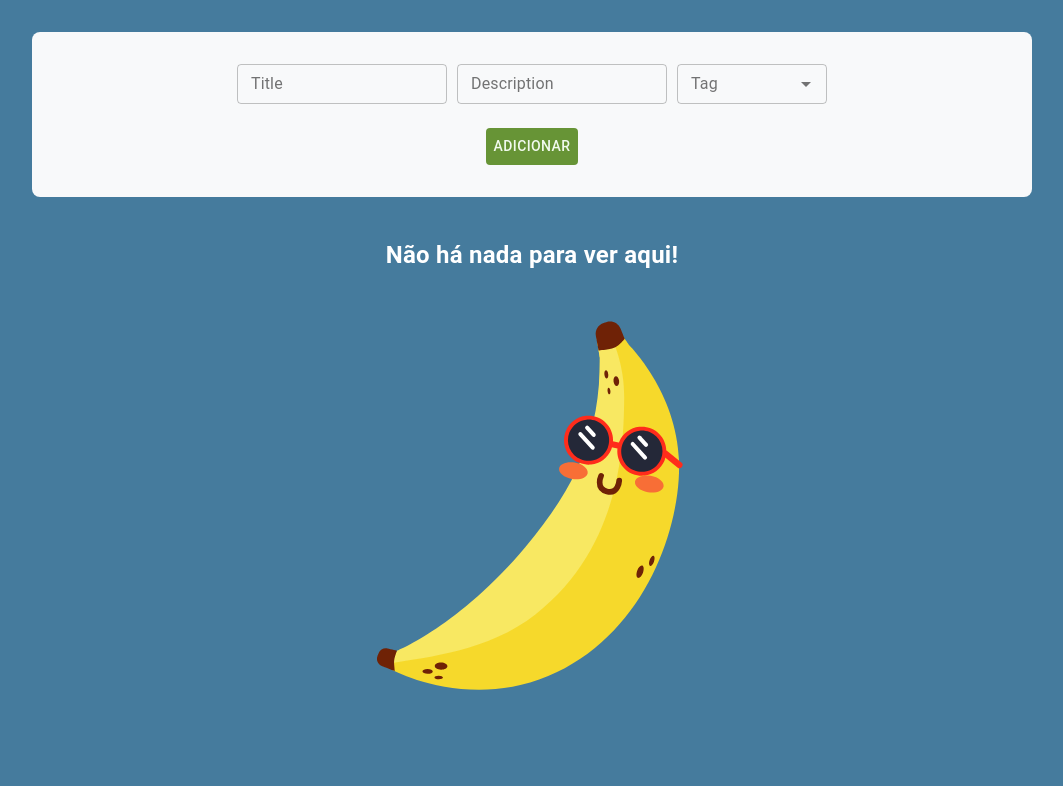
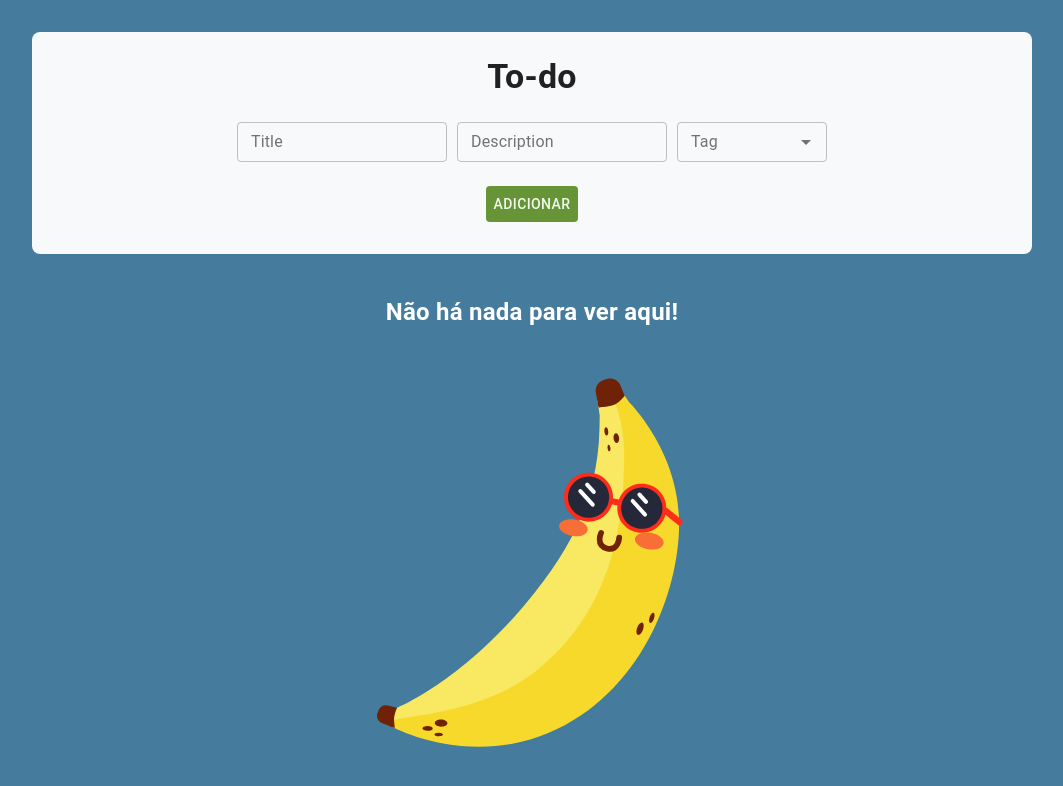
Before and after one commit to Leonardo-Antunes/project-todo, a React (Create React App) app: page / in a window 1280 px wide. Shown: the top 786 px of the page, without its empty margins (108-1171 px from the left). Built offline with nearby package versions, Linux system fonts and the light colour scheme.

Commit message:
minor details

```diff
--- a/public/index.html
+++ b/public/index.html
@@ -24,7 +24,7 @@
       work correctly both with client-side routing and a non-root public URL.
       Learn how to configure a non-root public URL by running `npm run build`.
     -->
-    <title>React App</title>
+    <title>Todo</title>
   </head>
   <body>
     <noscript>You need to enable JavaScript to run this app.</noscript>
--- a/src/components/FormTodo/index.js
+++ b/src/components/FormTodo/index.js
@@ -10,6 +10,7 @@ import {
   InputBox,
   InputText,
   SelectTag,
+  Title,
 } from "./styled";
 import inputActions from "../../redux/actions/inputActions";
 import todoActions from "../../redux/actions/todoActions";
@@ -105,6 +106,7 @@ export default function FormTodo() {
 
   return (
     <Form onSubmit={addItem}>
+      <Title variant="h4"> To-do </Title>
       <FormBox>
         <InputBox>
           <InputText
--- a/src/components/FormTodo/styled.js
+++ b/src/components/FormTodo/styled.js
@@ -1,4 +1,4 @@
-import { Box, Button, TextField } from "@material-ui/core";
+import { Box, Button, TextField, Typography } from "@material-ui/core";
 import { Autocomplete } from "@material-ui/lab";
 import styled from "styled-components";
 
@@ -11,41 +11,47 @@ export const Form = styled.form`
   padding: 1rem;
   margin: 2rem auto;
   border-radius: 8px;
-`
+`;
 
 export const FormBox = styled(Box)`
   display: flex;
   align-items: center;
   justify-content: space-evenly;
   margin: 0 auto;
-`
+`;
+
+export const Title = styled(Typography)`
+  text-align: center;
+  font-weight: 600;
+  padding: 0.5rem;
+`;
 
 export const FormBoxBotao = styled(Box)`
   display: flex;
   align-items: center;
   justify-content: space-evenly;
   margin: 1rem 0;
-`
+`;
 
 export const InputBox = styled.div`
   margin: 16px 0 8px 0;
   display: flex;
   justify-content: space-between;
-`
+`;
 
 export const InputText = styled(TextField)`
   margin-right: 10px;
-`
+`;
 
 export const SelectTag = styled(Autocomplete)`
   min-width: 150px;
-`
+`;
 
 export const ButtonForm = styled(Button)`
   color: #f1faee !important;
-  background-color: ${props => props.bgcolor} !important;
+  background-color: ${(props) => props.bgcolor} !important;
 
   :hover {
     opacity: 0.8 !important;
   }
-`
+`;
```
